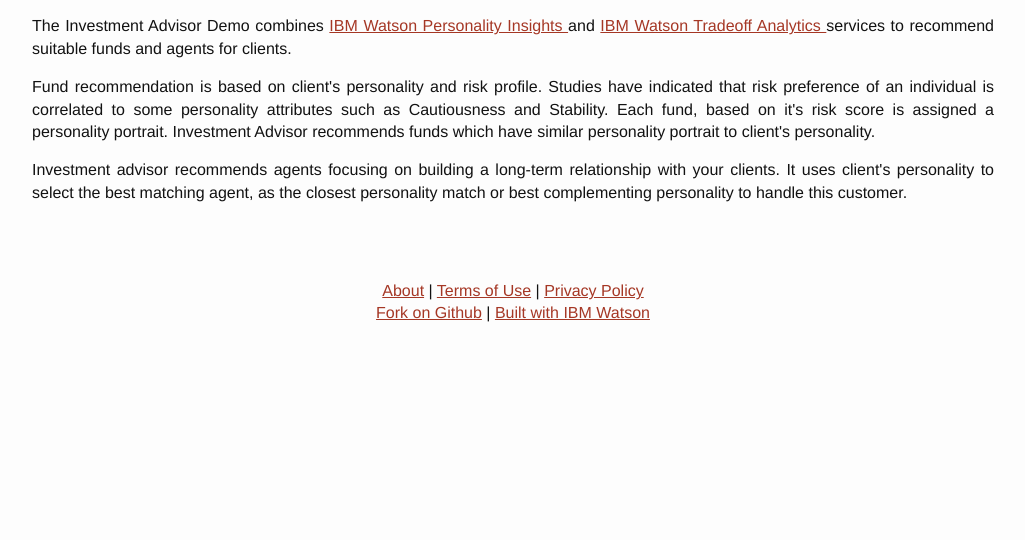
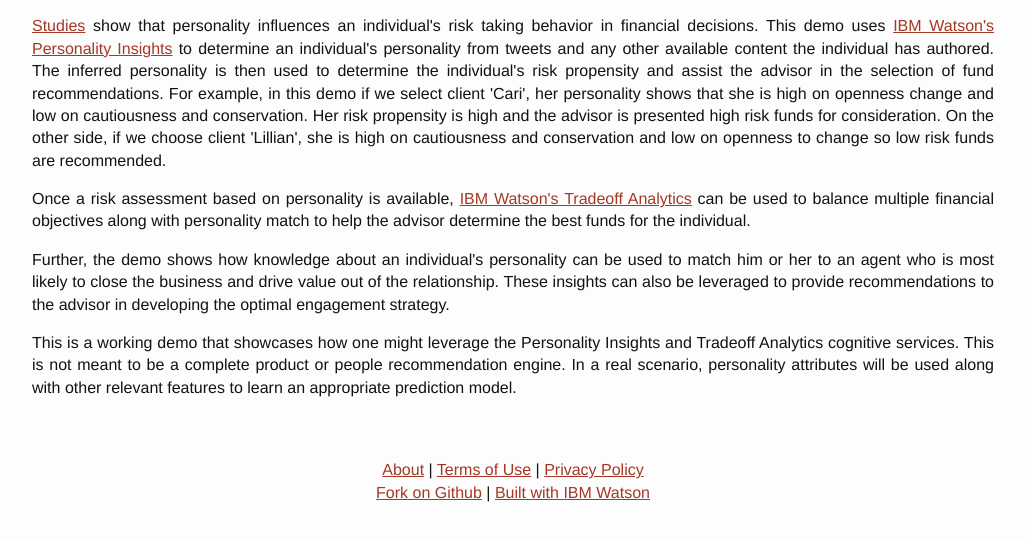
Before and after one commit to watson-developer-cloud/investment-advisor, a website: page public/about.html in a window 1280 px wide. Shown: the part 224-764 px from the top of the page, without its empty margins (127-1152 px from the left). Drawn offline with Linux system fonts and the light colour scheme.

Commit message:
Added landing text.

```diff
--- a/public/about.html
+++ b/public/about.html
@@ -40,9 +40,29 @@
     <div class="container">
       <div class="text-justify">
         <h2>About this application</h2>
-        <p>The Investment Advisor Demo combines <a href="http://www.ibm.com/smarterplanet/us/en/ibmwatson/developercloud/personality-insights.html">IBM Watson Personality Insights </a><span>and </span><a href="http://www.ibm.com/smarterplanet/us/en/ibmwatson/developercloud/tradeoff-analytics.html">IBM Watson Tradeoff Analytics </a><span>services to recommend suitable funds and agents for clients.</span></p>
-        <p>Fund recommendation is based on client's personality and risk profile.   Studies have indicated that risk preference of an individual is correlated  to some personality attributes such as Cautiousness and Stability. Each fund,  based on it's risk score is assigned a personality portrait. Investment Advisor  recommends funds which have similar personality portrait to client's personality.</p>
-        <p>Investment advisor recommends agents focusing on building a long-term   relationship with your clients. It uses client's personality to select the   best matching agent, as the closest personality match or best complementing   personality to handle this customer.</p>
+        <p><a href="http://www.ibm.com/smarterplanet/us/en/ibmwatson/developercloud/doc/personality-insights/applied.shtml#otherRisk">Studies</a><span> show that personality influences an individual's risk taking behavior </span>in financial decisions. This demo uses <a href="http://www.ibm.com/smarterplanet/us/en/ibmwatson/developercloud/personality-insights.html">IBM Watson's Personality Insights</a><span> to determine an individual's personality from tweets and any other </span>available content the individual has authored. The inferred personality
+          is then used to determine the individual's risk propensity and assist
+          the advisor in the selection of fund recommendations. For example, in
+          this demo if we select client 'Cari', her personality shows that she
+          is high on openness change and low on cautiousness and conservation.
+          Her risk propensity is high and the advisor is presented high risk
+          funds for consideration. On the other side, if we choose client
+          'Lillian', she is high on cautiousness and conservation and low on
+          openness to change so low risk funds are recommended.
+        </p>
+        <p> <span>Once a risk assessment based on personality is available,  </span><a href="http://www.ibm.com/smarterplanet/us/en/ibmwatson/developercloud/tradeoff-analytics.html">IBM Watson's Tradeoff Analytics</a><span> can be used to balance multiple financial objectives along with </span>personality match to help the advisor determine the best funds for the
+          individual.
+        </p>
+        <p> </p>Further, the demo shows how knowledge about an individual's personality
+        can be used to match him or her to an agent who is most likely to close
+        the business and drive value out of the relationship. These insights can
+        also be leveraged to provide recommendations to the advisor in developing
+        the optimal engagement strategy.
+        <p> </p>This is a working demo that showcases how one might leverage the Personality
+        Insights and Tradeoff Analytics cognitive services. This is not meant to be
+        a complete product or people recommendation engine. In a real scenario,
+        personality attributes will be used along with other relevant features to
+        learn an appropriate prediction model.
       </div>
     </div>
     <div class="container">
```
Also changed, not shown: public/index.html (+4 -2 lines), public/dist/demo.js.
